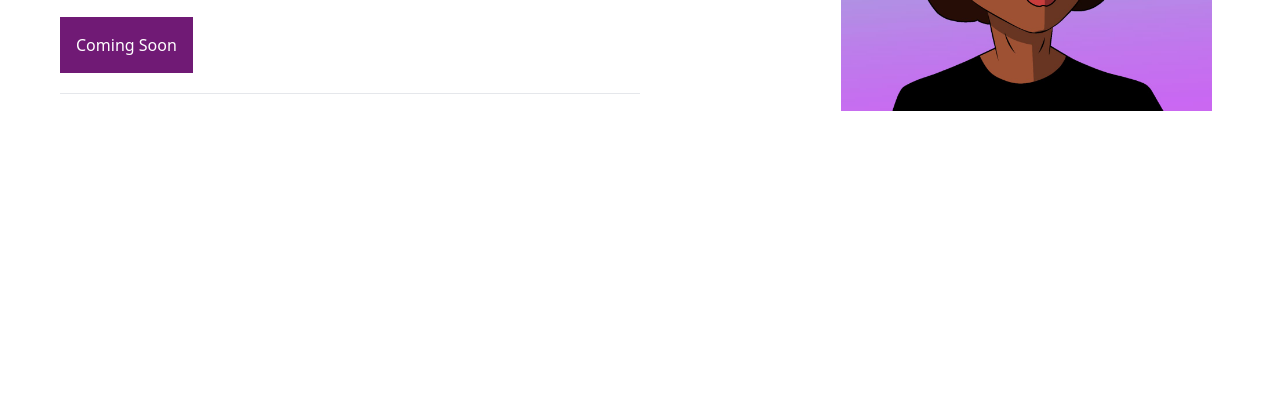
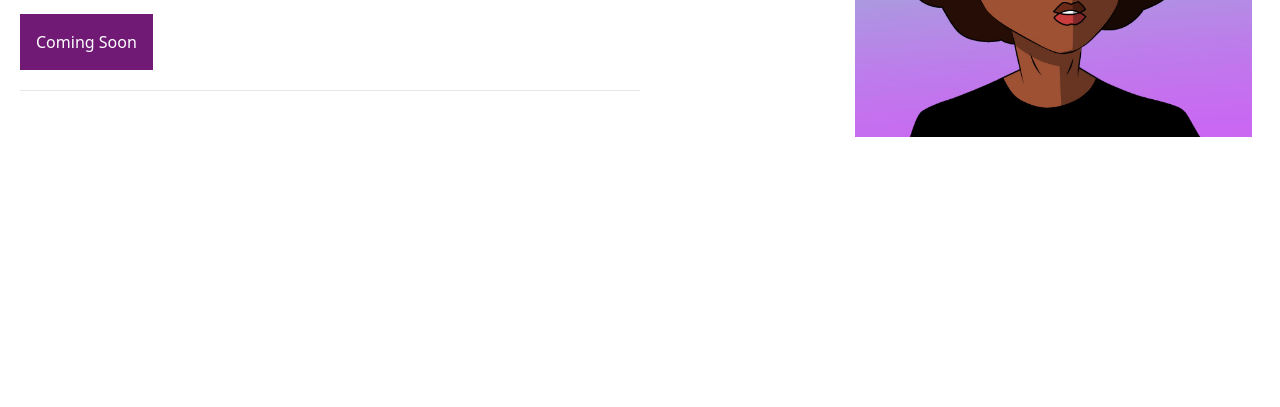
Before and after one commit to PerfectMisfits/perfectmisfits.github.io, a website: page index.html in a window 1280 px wide. Shown: the part 393-800 px from the top of the page. Drawn offline with Linux system fonts and the light colour scheme.

Commit message:
Reduced horizontal padding of page

```diff
--- a/index.html
+++ b/index.html
@@ -10,7 +10,7 @@
   <link href="style.css" rel="stylesheet" type="text/css">
 </head>
 
-<body class="dark:bg-black text-white p-10 ">
+<body class="dark:bg-black text-white py-10 px-5>
   <nav id="Home">
     <div class="flex justify-between text-center pl-5 ">
       <div class="flex">
```
Also changed, not shown: tailwind.css.
